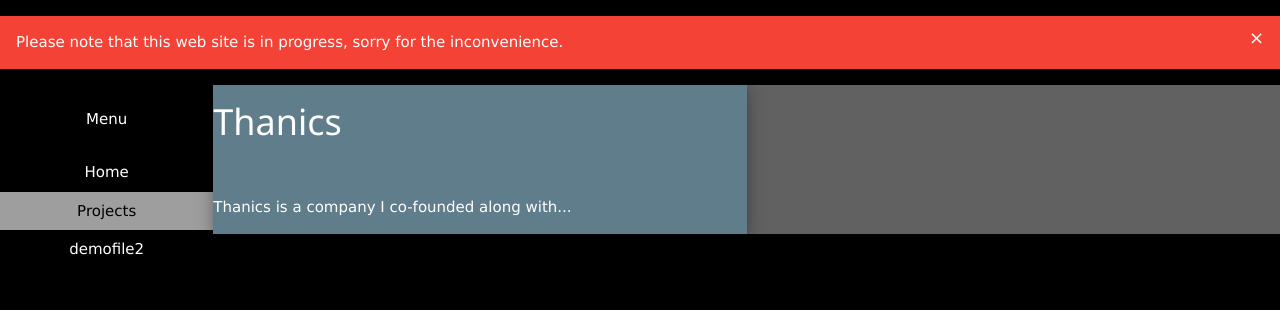
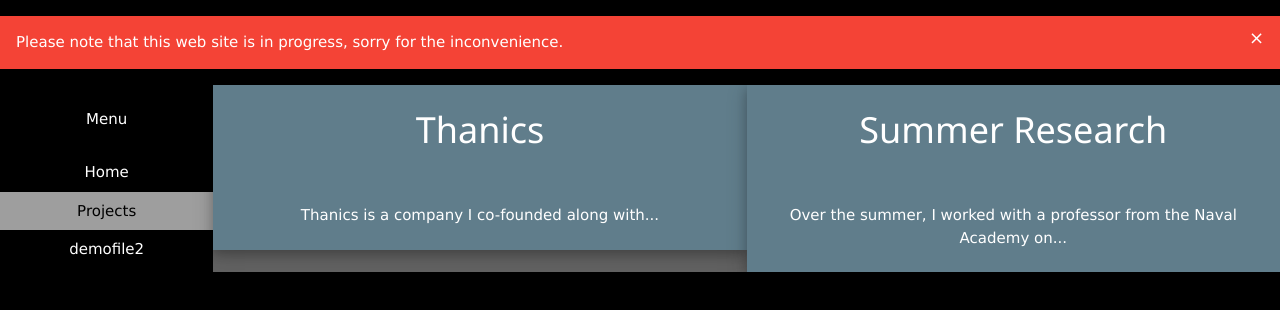
Before and after one commit to dariusjlukas/school-Portfolio, a website: page projects.html in a window 1280 px wide. Drawn offline with Linux system fonts and the light colour scheme.

Commit message:
added to the card structure

```diff
--- a/projects.html
+++ b/projects.html
@@ -26,10 +26,17 @@
         </div>
         <div class="w3-col s12 m10 l10 w3-dark-gray">
             <div class="w3-row w3-display-container">
-                <div class="w3-card-4 w3-half w3-blue-gray">
+
+                <div class="w3-padding w3-center w3-card-4 w3-half w3-blue-gray">
                     <h1>Thanics</h1>
                     <img src="" alt="">
                     <p>Thanics is a company I co-founded along with...</p>
+                </div>
+
+                <div class="w3-padding w3-center w3-card-4 w3-half w3-blue-gray">
+                    <h1>Summer Research</h1>
+                    <img src="" alt="">
+                    <p>Over the summer, I worked with a professor from the Naval Academy on...</p>
                 </div>
             </div>
         </div>
```
